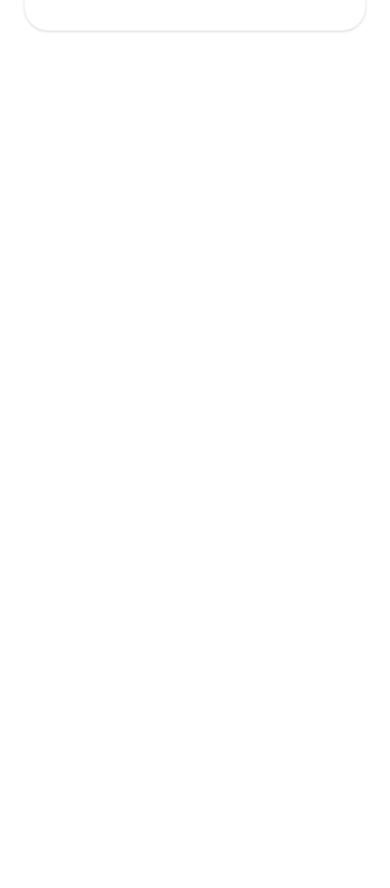
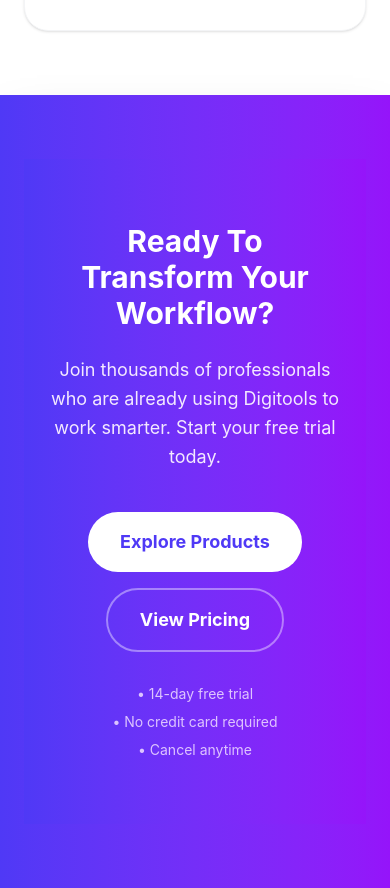
Before and after one commit to abirhossenrafi71/Assignment-6-Digitools, a React (Vite) app: page / in a window 390 px wide. Shown: the part 8086-8974 px from the top of the page. Before the commit the page ends 8141 px from the top, so only its background shows below. Built offline with nearby package versions, Linux system fonts and the light colour scheme.

Commit message:
workflow section design complete

```diff
--- a/src/App.jsx
+++ b/src/App.jsx
@@ -8,6 +8,7 @@
 import CartModal from './Component/Cart/cardmodals'
 import Step from './Component/Step/step'
 import Transparent from './Component/Transparent/transparent'
+import Workflow from './Component/Workflow/workflow'
 const getNavData = async () => {
   const res = await fetch("/navbar.json");
   return res.json();
@@ -79,6 +80,7 @@
       </div>
       <Step></Step>
       <Transparent getTransparentData={getTransparentData}></Transparent>
+      <Workflow></Workflow>
     </>
   )
 }
--- /dev/null
+++ b/src/Component/Workflow/workflow.jsx
@@ -0,0 +1,36 @@
+import React from "react";
+
+const Workflow = () => {
+  return (
+    <section className="mt-10 bg-linear-to-r from-[#4F39F6] to-[#9514FA]  py-16 px-6 w-full text-center text-white shadow-2xl">
+      <div className=" container mx-auto bg-linear-to-r from-[#4F39F6] to-[#9514FA]  py-16 px-6 w-full text-center text-white ">
+        <h2 className="text-3xl md:text-5xl font-bold mb-6">
+          Ready To Transform Your Workflow?
+        </h2>
+
+        <p className="text-purple-100 text-lg md:text-xl max-w-2xl mx-auto mb-10 leading-relaxed">
+          Join thousands of professionals who are already using Digitools to
+          work smarter. Start your free trial today.
+        </p>
+
+        <div className="flex flex-col sm:flex-row items-center justify-center gap-4 mb-8">
+          <button className="bg-white text-[#4F39F6] px-8 py-4 rounded-full font-bold text-lg hover:bg-gray-100 transition-all active:scale-95 cursor-pointer">
+            Explore Products
+          </button>
+
+          <button className="border-2 border-white/40 text-white px-8 py-4 rounded-full font-bold text-lg hover:bg-white/10 transition-all active:scale-95 cursor-pointer">
+            View Pricing
+          </button>
+        </div>
+
+        <div className="flex flex-wrap justify-center gap-x-6 gap-y-2 text-sm text-purple-200 opacity-90">
+          <span>• 14-day free trial</span>
+          <span>• No credit card required</span>
+          <span>• Cancel anytime</span>
+        </div>
+      </div>
+    </section>
+  );
+};
+
+export default Workflow;
```
